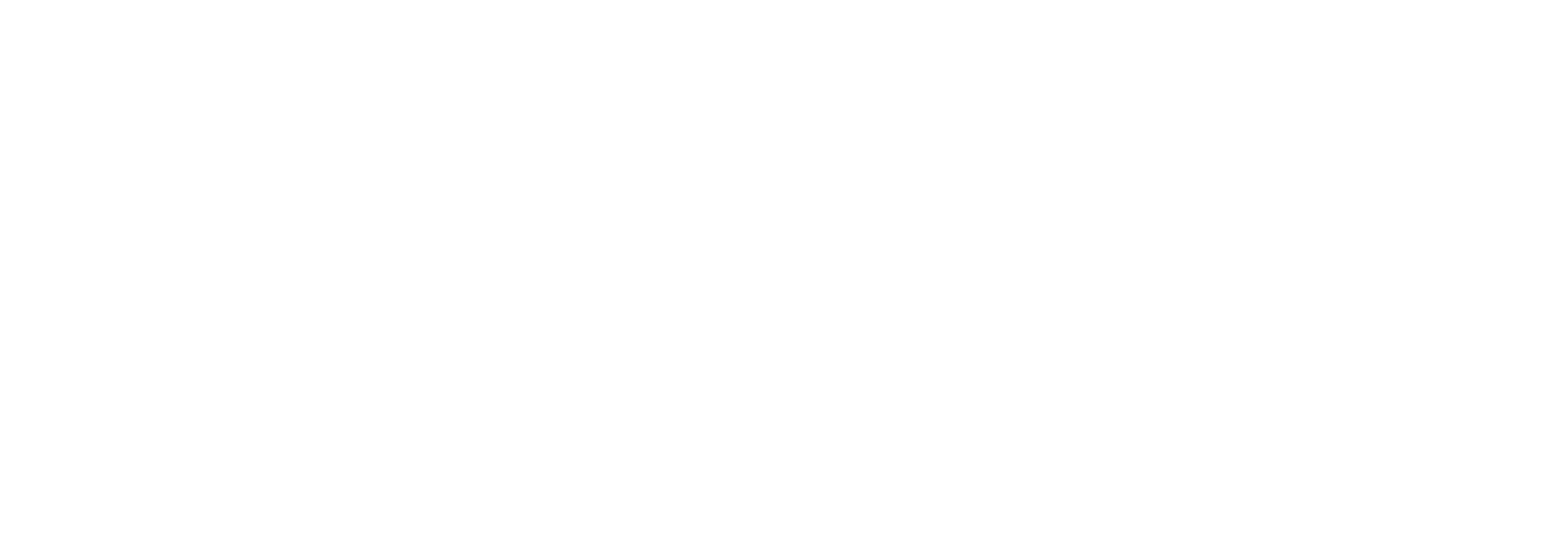
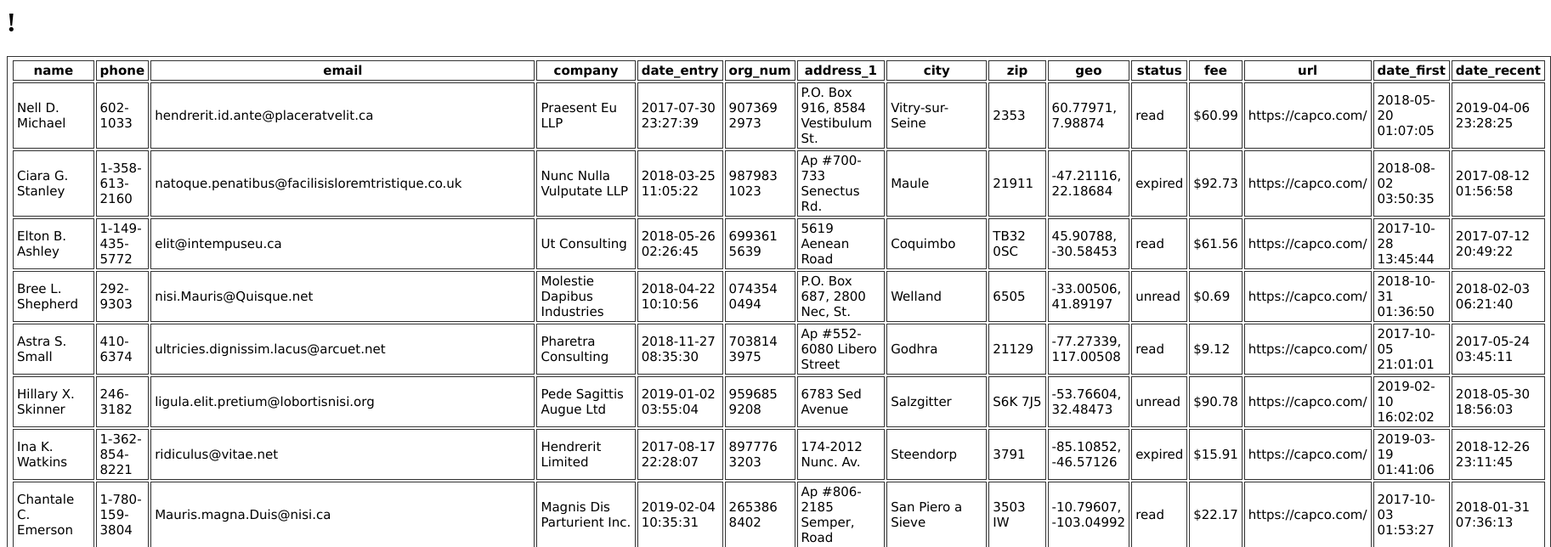
Before and after one commit to nikhildirb9/angular-datatable, an Angular app: page / in a window 1280 px wide. Shown: the top 644 px of the page at 85% size, 1825 px wide, since content can reach past the window. Built offline with nearby package versions, Linux system fonts and the light colour scheme.

Commit message:
3 files modified

```diff
--- a/src/app/components/ng-datatable-component/ng-datatable-component.component.css
+++ b/src/app/components/ng-datatable-component/ng-datatable-component.component.css
@@ -0,0 +1,11 @@
+/* You can add global styles to this file, and also import other style files */
+table, th, td
+{
+    margin: 10px 0;
+    border: solid 1px #333;
+    padding: 2px 4px;
+    font: 15px Verdana;
+}
+th {
+    font-weight:bold;
+}
--- a/src/app/components/ng-datatable-component/ng-datatable-component.component.html
+++ b/src/app/components/ng-datatable-component/ng-datatable-component.component.html
@@ -0,0 +1,18 @@
+<div style="text-align:left;width:500px;">
+    <h1>
+        {{ title }}!
+    </h1>
+
+    <table *ngIf="employees">
+        <!-- ADD HEADERS -->
+        <tr>
+            <th *ngFor="let col of columns">{{col}}
+            </th>
+        </tr>
+
+        <!-- BIND ARRAY TO TABLE -->
+        <tr *ngFor="let employee of employees">
+            <td *ngFor="let col of columns">{{employee[col]}}</td>
+        </tr>
+    </table>
+</div>
--- a/src/app/components/ng-datatable-component/ng-datatable-component.component.ts
+++ b/src/app/components/ng-datatable-component/ng-datatable-component.component.ts
@@ -12,7 +12,8 @@
 
   ngOnInit() {
     this.employees = employeeDetails;
-    console.log(employeeDetails)
+    console.log(employeeDetails);
+    this.columns = ["name", "phone", "email", "company", "date_entry", "org_num", "address_1", "city", "zip", "geo", "status", "fee", "url", "date_first", "date_recent"];
   }
 
 }
```
